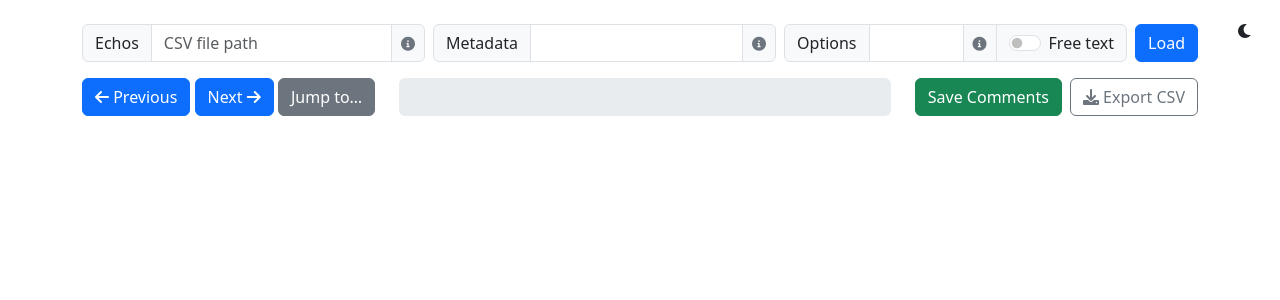
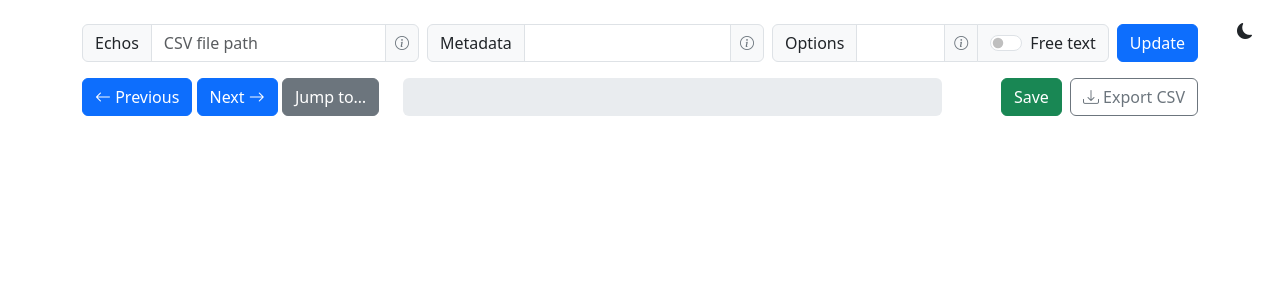
Before and after one commit to river/clipviewer, a Flask app: page / in a window 1280 px wide. Shown: the top 300 px of the page. Run offline with Flask 3, Linux system fonts and the light colour scheme; some libraries are stand-ins or nearby versions.

Commit message:
Fix scroll jumping on rapid navigation and improve UI
- Add navigation generation counter to guard against stale async fetches
- Preserve clipGrid minHeight during page transitions to prevent scroll reset
- Replace Font Awesome with Bootstrap Icons
- Add inline jump-to-page input with collapse UI
- Add auto-save indicator and silent save on navigation
- Improve alert dismiss behavior (pause on hover)
- Preserve unknown label options in dropdown
- Disable label options input when free-text mode is active

```diff
--- a/static/app.js
+++ b/static/app.js
@@ -8,6 +8,7 @@ document.addEventListener('DOMContentLoaded', function () {
 	const MAX_DOM_CACHE_SIZE = 3;
 	const preloadLinks = new Map();
 	const prerenderPromises = new Map();
+	let navGeneration = 0;
 	let currentPage = 0;
 	let totalPages = 0;
 	let totalClips = 0;
@@ -97,7 +98,13 @@ document.addEventListener('DOMContentLoaded', function () {
 
 	loadForm.addEventListener('submit', handleFormSubmit);
 
+	function syncLabelOptionsDisabled() {
+		labelOptionsInput.disabled = freeTextToggle.checked;
+	}
+	syncLabelOptionsDisabled();
+
 	freeTextToggle.addEventListener('change', function () {
+		syncLabelOptionsDisabled();
 		updateUrlParams();
 		if (currentClips.length > 0) {
 			// Read current comment values from DOM before re-rendering
@@ -139,8 +146,7 @@ document.addEventListener('DOMContentLoaded', function () {
 		document.getElementById('clip-viewer').style.opacity = '0.1';
 
 		axios.post('/load_csv', { csv_path: csvPath, metadata_fields: metadataFields })
-			.then(response => {
-				showAlert(response.data.message);
+			.then(() => {
 				fetchClips();
 			})
 			.catch(error => {
@@ -182,6 +188,10 @@ document.addEventListener('DOMContentLoaded', function () {
 	const prevButton = document.getElementById('prevButton');
 	const nextButton = document.getElementById('nextButton');
 	const goToPageButton = document.getElementById('goToPageButton');
+	const jumpToCollapse = document.getElementById('jumpToCollapse');
+	const jumpToInput = document.getElementById('jumpToInput');
+	const jumpToGo = document.getElementById('jumpToGo');
+	const progressClickArea = document.getElementById('progressClickArea');
 	const saveButton = document.getElementById('saveButton');
 	const pageInfo = document.getElementById('pageInfo');
 	const progressBar = document.getElementById('progressBar');
@@ -189,7 +199,30 @@ document.addEventListener('DOMContentLoaded', function () {
 
 	prevButton.addEventListener('click', prevPage);
 	nextButton.addEventListener('click', nextPage);
-	goToPageButton.addEventListener('click', promptForPage);
+	// Auto-focus input when collapse opens
+	jumpToCollapse.addEventListener('shown.bs.collapse', () => {
+		jumpToInput.focus();
+	});
+	jumpToCollapse.addEventListener('hidden.bs.collapse', () => {
+		jumpToInput.value = '';
+	});
+
+	// Handle Go button click and Enter key
+	jumpToGo.addEventListener('click', handleJumpToPage);
+	jumpToInput.addEventListener('keydown', (e) => {
+		if (e.key === 'Enter') {
+			e.preventDefault();
+			handleJumpToPage();
+		} else if (e.key === 'Escape') {
+			bootstrap.Collapse.getInstance(jumpToCollapse)?.hide();
+		}
+	});
+
+	// Clicking the progress bar opens the jump-to input
+	progressClickArea.addEventListener('click', () => {
+		const bsCollapse = bootstrap.Collapse.getOrCreateInstance(jumpToCollapse);
+		bsCollapse.show();
+	});
 	saveButton.addEventListener('click', saveComments);
 	document.getElementById('exportButton').addEventListener('click', () => {
 		window.location.href = '/export_comments';
@@ -285,6 +318,7 @@ document.addEventListener('DOMContentLoaded', function () {
 			if (el) clip.comment = el.value;
 		});
 		updatePageInfo();
+		clipGrid.style.minHeight = '';
 		preloadAdjacentPages();
 	}
 
@@ -298,7 +332,9 @@ document.addEventListener('DOMContentLoaded', function () {
 		// If a prerender is already in-flight for this page, wait for it
 		const pending = prerenderPromises.get(currentPage);
 		if (pending) {
+			const gen = navGeneration;
 			pending.then(() => {
+				if (gen !== navGeneration) return; // stale navigation
 				if (domCache.has(currentPage) && pageCache.has(currentPage)) {
 					swapFromDomCache();
 				} else {
@@ -334,11 +370,14 @@ document.addEventListener('DOMContentLoaded', function () {
 
 	function fetchClipsFallback() {
 		// Fall back to JSON cache or network fetch
+		const gen = navGeneration;
 		getCachedOrFetch(currentPage).then(data => {
+			if (gen !== navGeneration) return; // stale navigation
 			applyPageData(data);
 			updateUI();
 			preloadAdjacentPages();
 		}).catch(() => {
+			if (gen !== navGeneration) return;
 			showAlert('Error loading clips', 'danger');
 		});
 	}
@@ -355,7 +394,12 @@ document.addEventListener('DOMContentLoaded', function () {
 					? `<option value="${escaped}" selected>${escaped}</option>`
 					: `<option value="${escaped}">${escaped}</option>`;
 			}).join('');
-			commentHtml = `<select id="${commentId}" class="form-select">${optionsHtml}</select>`;
+			let extraOption = '';
+			if (clip.comment && !labelOptions.includes(clip.comment)) {
+				const escaped = escapeHtml(clip.comment);
+				extraOption = `<option value="${escaped}" selected>${escaped}</option>`;
+			}
+			commentHtml = `<select id="${commentId}" class="form-select">${extraOption}${optionsHtml}</select>`;
 		}
 
 		return `
@@ -375,9 +419,11 @@ document.addEventListener('DOMContentLoaded', function () {
 
 	function navigateToPage(page) {
 		markDisplayedClipsReviewed();
-		saveComments();
+		saveComments({ silent: true });
+		clipGrid.style.minHeight = clipGrid.offsetHeight + 'px';
 		saveCurrentDom();
 		currentPage = page;
+		navGeneration++;
 		updateUrlParams();
 		fetchClips();
 	}
@@ -394,23 +440,35 @@ document.addEventListener('DOMContentLoaded', function () {
 		if (page >= 0 && page <= (totalPages - 1)) {
 			navigateToPage(page);
 		} else {
-			alert("Page number is not in range");
+			showAlert('Page number is not in range.', 'danger');
 		}
 	}
 
-	function promptForPage() {
-		var newPageNumber = prompt("Go to page:");
-		if (newPageNumber !== null && newPageNumber !== "") {
-			newPageNumber = parseInt(newPageNumber);
-			if (!isNaN(newPageNumber) && newPageNumber > 0) {
-				goToPage(newPageNumber - 1);
-			} else {
-				alert("Invalid page number.");
-			}
+	function handleJumpToPage() {
+		const raw = jumpToInput.value.trim();
+		if (!/^\d+$/.test(raw)) {
+			showAlert('Invalid page number.', 'danger');
+			return;
+		}
+		const page = parseInt(raw) - 1;
+		if (page >= 0 && page <= (totalPages - 1)) {
+			bootstrap.Collapse.getInstance(jumpToCollapse)?.hide();
+			goToPage(page);
+		} else {
+			showAlert('Page number is not in range.', 'danger');
 		}
 	}
 
-	function saveComments() {
+	const autoSaveIndicator = document.getElementById('autoSaveIndicator');
+
+	function showAutoSaveIndicator() {
+		const timeStr = new Date().toLocaleTimeString('en-GB', { hour12: false });
+		autoSaveIndicator.style.visibility = 'visible';
+		const tooltip = bootstrap.Tooltip.getInstance(autoSaveIndicator);
+		if (tooltip) tooltip.setContent({ '.tooltip-inner': `Auto-saved at ${timeStr}` });
+	}
+
+	function saveComments({ silent = false } = {}) {
 		if (currentClips.length === 0) return Promise.resolve();
 
 		const comments = currentClips.map((clip, index) => {
@@ -424,11 +482,15 @@ document.addEventListener('DOMContentLoaded', function () {
 
 		return axios.post('/save_comments', comments)
 			.then(response => {
-				const dbPath = response.data.db_path;
-				showAlert(`Comments saved to ${dbPath}`);
+				if (silent) {
+					showAutoSaveIndicator();
+				} else {
+					const dbPath = response.data.db_path;
+					showAlert(`Comments saved to ${dbPath}`);
+				}
 			})
 			.catch(() => {
-				showAlert('Error saving comments', 'danger');
+				if (!silent) showAlert('Error saving comments', 'danger');
 			});
 	}
 
@@ -449,13 +511,24 @@ document.addEventListener('DOMContentLoaded', function () {
 		// 'show' class CSS transition triggers correctly on the alert.
 		alertContainer.offsetHeight;
 
-		// Set up fade-out and removal for this specific alert
-		setTimeout(() => {
+		// Set up fade-out and removal, pausing while hovered
+		let hovered = false;
+		let timer = setTimeout(dismissAlert, 3000);
+		alert.addEventListener('mouseenter', () => {
+			hovered = true;
+			clearTimeout(timer);
+		});
+		alert.addEventListener('mouseleave', () => {
+			hovered = false;
+			timer = setTimeout(dismissAlert, 1000);
+		});
+		function dismissAlert() {
+			if (hovered) return;
 			alert.classList.remove('show');
 			alert.addEventListener('transitionend', () => {
 				alert.remove();
 			});
-		}, 3000);
+		}
 	}
 
 	function updatePageInfo() {
@@ -464,6 +537,7 @@ document.addEventListener('DOMContentLoaded', function () {
 		progressBar.style.width = `${progress}% `;
 		prevButton.disabled = currentPage === 0;
 		nextButton.disabled = currentPage === totalPages - 1;
+		jumpToInput.placeholder = `1–${totalPages}`;
 	}
 
 	function updateUI() {
@@ -475,6 +549,7 @@ document.addEventListener('DOMContentLoaded', function () {
 			const clipHtml = videoCardTemplate(clip, index);
 			clipGrid.insertAdjacentHTML('beforeend', clipHtml);
 		});
+		clipGrid.style.minHeight = '';
 	}
 
 	function handleKeydown(event) {
--- a/static/style.css
+++ b/static/style.css
@@ -32,6 +32,15 @@
 	right: 40px;
 	z-index: 10;
 	overflow: hidden;
+	opacity: 0.8;
+}
+
+.alert:hover {
+	opacity: 1;
+}
+
+.alert.fade {
+	transition: opacity 0.5s ease;
 }
 
 .progress {
--- a/templates/index.jinja2
+++ b/templates/index.jinja2
@@ -8,7 +8,7 @@
 
 	<link href="https://cdn.jsdelivr.net/npm/bootstrap@5.3.3/dist/css/bootstrap.min.css" rel="stylesheet"
 		integrity="sha384-QWTKZyjpPEjISv5WaRU9OFeRpok6YctnYmDr5pNlyT2bRjXh0JMhjY6hW+ALEwIH" crossorigin="anonymous">
-	<link href="https://cdnjs.cloudflare.com/ajax/libs/font-awesome/6.0.0-beta3/css/all.min.css" rel="stylesheet">
+	<link href="https://cdn.jsdelivr.net/npm/bootstrap-icons@1.11.3/font/bootstrap-icons.min.css" rel="stylesheet">
 	<link rel="stylesheet" href="{{ url_for('static', filename='style.css') }}">
 
 	<script>
@@ -30,7 +30,7 @@
 
 <body>
 	<button id="themeToggle" type="button" class="btn theme-toggle-btn" title="Toggle dark/light mode">
-		<i id="themeIcon" class="fas fa-moon"></i>
+		<i id="themeIcon" class="bi bi-moon-fill"></i>
 	</button>
 	<div id="alertContainer"></div>
 	<div id="app" class="container mt-4 mb-5">
@@ -41,7 +41,7 @@
 				<span class="input-group-text p-0">
 					<button type="button" class="btn btn-sm btn-link text-secondary" data-bs-toggle="tooltip" data-bs-placement="bottom"
 						title="Path to the CSV file to load. The CSV must contain an avi_path column with the path to each video clip. Any additional columns can be displayed as metadata.">
-						<i class="fas fa-info-circle"></i>
+						<i class="bi bi-info-circle"></i>
 					</button>
 				</span>
 			</div>
@@ -51,7 +51,7 @@
 				<span class="input-group-text p-0">
 					<button type="button" class="btn btn-sm btn-link text-secondary" data-bs-toggle="tooltip" data-bs-placement="bottom"
 						title="Comma-separated list of column names from the CSV to display as metadata beneath each clip (e.g. 'view, patient_id').">
-						<i class="fas fa-info-circle"></i>
+						<i class="bi bi-info-circle"></i>
 					</button>
 				</span>
 			</div>
@@ -62,7 +62,7 @@
 				<span class="input-group-text p-0">
 					<button type="button" class="btn btn-sm btn-link text-secondary" data-bs-toggle="tooltip" data-bs-placement="bottom"
 						title="Comma-separated list of label options for the dropdown on each clip. A blank option is always included as the default.">
-						<i class="fas fa-info-circle"></i>
+						<i class="bi bi-info-circle"></i>
 					</button>
 				</span>
 				<span class="input-group-text">
@@ -72,31 +72,41 @@
 					</div>
 				</span>
 			</div>
-			<button id="loadButton" type="submit" class="btn btn-primary">Load</button>
+			<button id="loadButton" type="submit" class="btn btn-primary">Update</button>
 		</form>
 
 		<div id="clip-viewer">
 			<div class="mb-3 d-flex justify-content-between align-items-center">
 				<div>
 					<button id="prevButton" class="btn btn-primary">
-						<i class="fas fa-arrow-left"></i> Previous
+						<i class="bi bi-arrow-left"></i> Previous
 					</button>
 					<button id="nextButton" class="btn btn-primary">
-						Next <i class="fas fa-arrow-right"></i>
+						Next <i class="bi bi-arrow-right"></i>
 					</button>
-					<button id="goToPageButton" class="btn btn-secondary">
+					<button id="goToPageButton" class="btn btn-secondary" data-bs-toggle="collapse" data-bs-target="#jumpToCollapse" aria-expanded="false" aria-controls="jumpToCollapse">
 						Jump to…
 					</button>
 				</div>
-				<div class="position-relative flex-grow-1 mx-4" style="height: 38px;">
-					<div class="progress">
+				<div class="collapse mx-2" id="jumpToCollapse">
+					<div class="input-group input-group-sm flex-nowrap" style="width: auto;">
+						<input type="text" id="jumpToInput" class="form-control" inputmode="numeric" style="width: 5em;" placeholder="1–N">
+						<button id="jumpToGo" class="btn btn-secondary" type="button">Go</button>
+					</div>
+				</div>
+				<div class="position-relative flex-grow-1 mx-4" style="height: 38px; cursor: pointer;">
+					<div class="progress" id="progressClickArea">
 						<span id="pageInfo"></span>
 						<div id="progressBar" class="progress-bar" role="progressbar" style="width: 0%;"></div>
 					</div>
 				</div>
-				<button id="saveButton" class="btn btn-success">Save Comments</button>
+					<span id="autoSaveIndicator" class="text-secondary mx-2" style="font-size: 1.2rem; cursor: default; visibility: hidden;"
+					  data-bs-toggle="tooltip" data-bs-placement="bottom" title="Auto-saved">
+					<i class="bi bi-cloud-check"></i>
+				</span>
+				<button id="saveButton" class="btn btn-success">Save</button>
 				<button id="exportButton" class="btn btn-outline-secondary ms-2">
-					<i class="fas fa-download"></i> Export CSV
+					<i class="bi bi-download"></i> Export CSV
 				</button>
 			</div>
 
@@ -121,7 +131,7 @@
 
 		function updateThemeIcon() {
 			const isDark = document.documentElement.getAttribute('data-bs-theme') === 'dark';
-			themeIcon.className = isDark ? 'fas fa-sun' : 'fas fa-moon';
+			themeIcon.className = isDark ? 'bi bi-sun-fill' : 'bi bi-moon-fill';
 		}
 		updateThemeIcon();
 
```
